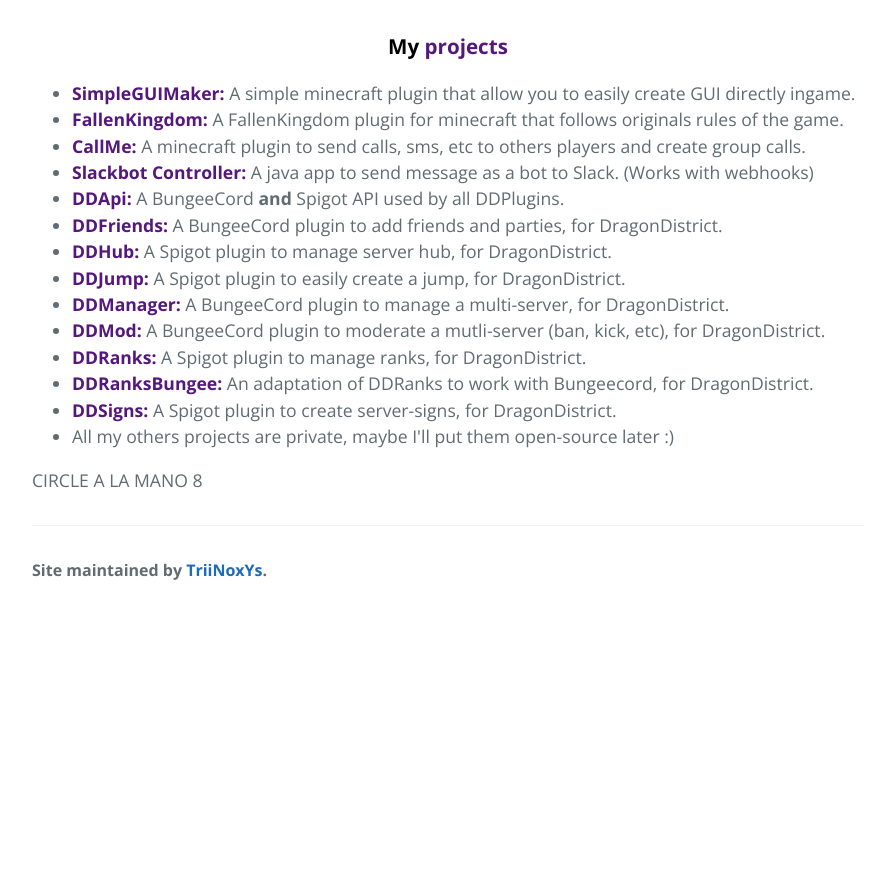
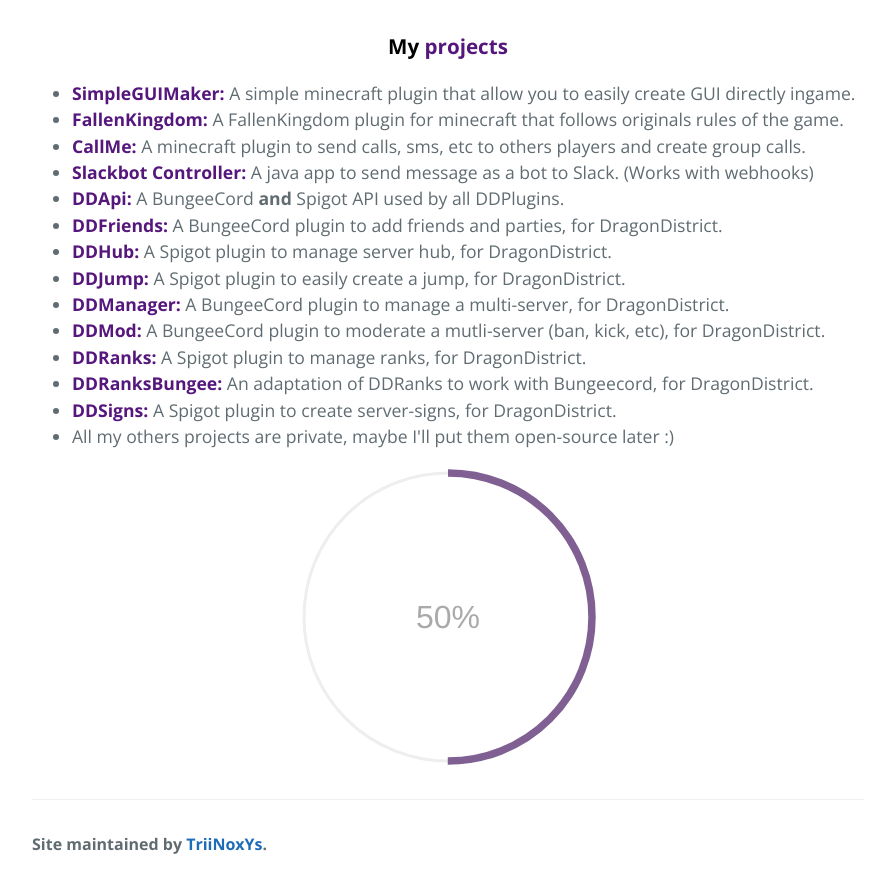
Before and after one commit to TriiNoxYs/TriiNoxYs.github.io, a PHP site: page / in a window 1280 px wide. Shown: the part 766-1654 px from the top of the page, without its empty margins (192-1087 px from the left). Before the commit the page ends 1346 px from the top, so only its background shows below. Run offline with PHP 8.4, Linux system fonts and the light colour scheme.

Commit message:
Add circle percentage

```diff
--- a/index.html
+++ b/index.html
@@ -2,11 +2,14 @@
 <html lang="en-us">
     <head>
 	    <meta charset="UTF-8">
+	    <meta name="viewport" content="width=device-width, initial-scale=1">
 	    <title>TriiNoxYs' Website</title>
-	    <meta name="viewport" content="width=device-width, initial-scale=1">
+
 	    <link rel="stylesheet" type="text/css" href="stylesheets/stylesheet.css" media="screen">
 	    <link rel='stylesheet' type='text/css' href='https://fonts.googleapis.com/css?family=Open+Sans:400,700'>
+
 	    <script type="text/javascript" src="js/jquery-1.12.3.js"></script>
+	    <script type="text/javascript" src="js/progressbar.js"></script>
     </head>
 
     <body>
@@ -50,9 +53,42 @@
 				</ul>
 	        </p>
 
-	        CIRCLE A LA MANO 8
+	        <!-- Script circle percentage -->
+	        <div class="progress" id="progress">
+		        <script>window.onload = function onLoad() {
+				    var bar = new ProgressBar.Circle('#progress', {
+				    	color: '#aaa',
+				    	strokeWidth: 4,
+				    	trailWidth: 1,
+				    	easing: 'easeInOut',
+				    	duration: 1400,
+				    	text: {
+				      	autoStyleContainer: true
+				    	},
+				    	from: {
+				    		color: '#aaa',
+				    		width: 1
+				    	},
+				    	to: {
+				    		color: '#56177D',
+				    		width: 4
+				    	},
+				   	 	step: function(state, circle) {
+				      		circle.path.setAttribute('stroke', state.color);
+				      		circle.path.setAttribute('stroke-width', state.width);
 
+				      	var value = Math.round(circle.value() * 100);
+				      	if(value === 0) circle.setText('');
+				      	else circle.setText(value +'%');
+				    }
+				  });
+				  bar.text.style.fontFamily = '"Raleway", Helvetica, sans-serif';
+				  bar.text.style.fontSize = '2rem';
 
+				  bar.animate(0.5);
+				};
+				</script>
+	        </div>
 
 	        <footer class="site-footer">
 	            <span class="site-footer-owner">Site maintained by <a href="https://github.com/TriiNoxYs">TriiNoxYs</a>.</span>
--- a/stylesheets/stylesheet.css
+++ b/stylesheets/stylesheet.css
@@ -254,9 +254,10 @@ a {
   .site-footer {
     font-size: 0.9rem; } }
 
-#container {
-  margin: 20px;
-  width: 200px;
-  height: 200px;
-  position: relative;
+.progress {
+  height: 300px;
 }
+.progress > svg {
+   height: 100%;
+  display: block;
+}
```
Also changed, not shown: main.js (deleted, +0 -9 lines), test.html (deleted, +0 -28 lines).
